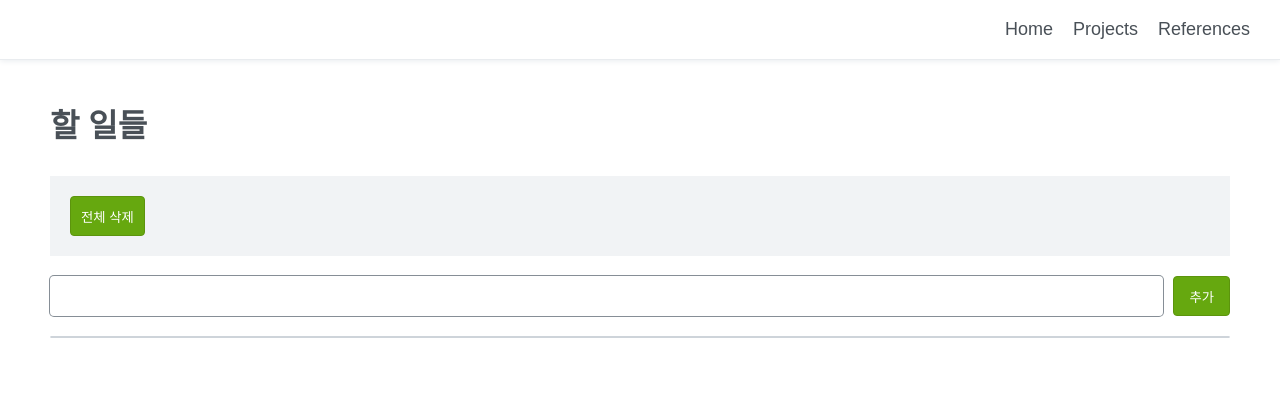
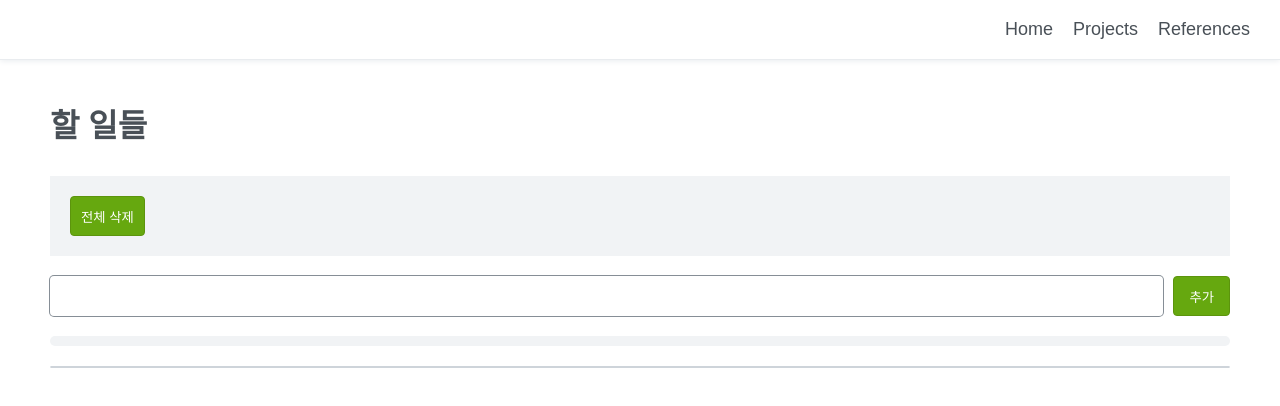
Before and after one commit to Orchemi/Code_Playground, a Next.js app: page /projects/todo-list in a window 1280 px wide. Shown: the top 406 px of the page. Built offline with nearby package versions, Linux system fonts and the light colour scheme.

Commit message:
feat: 프로그레스 바 제작

```diff
--- a/src/app/projects/todo-list/page.tsx
+++ b/src/app/projects/todo-list/page.tsx
@@ -4,12 +4,14 @@ import { NextPage } from 'next';
 import { css } from '@emotion/react';
 import { commonContainerStyle } from '@styles/common';
 import { TodoHeader, TodoInput, TodoList } from '@components/todoList';
+import TodoProgressBar from '@/components/todoList/TodoProgressBar';
 
 const TodoListPage: NextPage = () => (
   <main css={containerStyle}>
     <h1>할 일들</h1>
     <TodoHeader />
     <TodoInput />
+    <TodoProgressBar />
     <TodoList />
   </main>
 );
--- /dev/null
+++ b/src/components/todoList/TodoProgressBar.tsx
@@ -0,0 +1,17 @@
+'use client';
+
+import { todoProgressBarCss } from '@/components/todoList/styles';
+import useTodoList from '@/components/todoList/useTodoList';
+import { FC } from 'react';
+
+const TodoProgressBar: FC = () => {
+  const { progressPercent } = useTodoList();
+
+  return (
+    <div css={todoProgressBarCss(progressPercent)}>
+      <div></div>
+    </div>
+  );
+};
+
+export default TodoProgressBar;
--- a/src/components/todoList/styles.ts
+++ b/src/components/todoList/styles.ts
@@ -113,3 +113,21 @@ export const deleteAllTodoButtonCss = css`
   width: auto;
   padding: 0 10px;
 `;
+
+export const todoProgressBarCss = (progressPercent: number) => css`
+  display: flex;
+  justify-content: flex-start;
+  width: 100%;
+  height: 10px;
+  background: ${COLORS.gray100};
+  margin-top: 20px;
+  border-radius: 10000px;
+  overflow: hidden;
+
+  & > div {
+    width: ${progressPercent}%;
+    height: 100%;
+    background: ${COLORS.red500};
+    transition: width 0.3s ease-in-out;
+  }
+`;
--- a/src/components/todoList/useTodoList.tsx
+++ b/src/components/todoList/useTodoList.tsx
@@ -7,6 +7,7 @@ const useTodoList = (id?: number) => {
   const [latestTodoId, setLatestTodoId] = useState<number>(0);
   const [updatingTodoId, setUpdatingTodoId] = useState<number | null>(null);
   const [updatingTodoValue, setUpdatingTodoValue] = useState<string>('');
+  const [progressPercent, setProgressPercent] = useState<number>(0);
 
   useEffect(() => {
     const findLatestTodoId = () => Math.max(...todoList.map((todo) => todo.id), 0);
@@ -15,7 +16,14 @@ const useTodoList = (id?: number) => {
 
   useEffect(() => {
     const refreshTodoListInLocalStorage = () => localStorage.setItem('todoList', JSON.stringify(todoList));
+    const calcProgressPercent = () => {
+      const doneTodoCount = todoList.filter((todo) => todo.isDone).length;
+      const totalTodoCount = todoList.length;
+      setProgressPercent((doneTodoCount / totalTodoCount) * 100);
+    };
+
     refreshTodoListInLocalStorage();
+    calcProgressPercent();
   }, [todoList]);
 
   const createTodo = async (content: string) => {
@@ -47,9 +55,7 @@ const useTodoList = (id?: number) => {
 
   const beginTodoContentChange = (currentContent: string) => {
     if (id === undefined) return;
-    if (updatingTodoId) {
-      // TODO 수정중이던 Todo 값 rollback하고 새로운 Todo 수정 시작
-    }
+    if (updatingTodoId) return;
 
     setUpdatingTodoValue(currentContent);
     setUpdatingTodoId(id);
@@ -104,6 +110,7 @@ const useTodoList = (id?: number) => {
   };
 
   return {
+    progressPercent,
     createTodo,
     changeTodoStatus,
     todoList,
```
